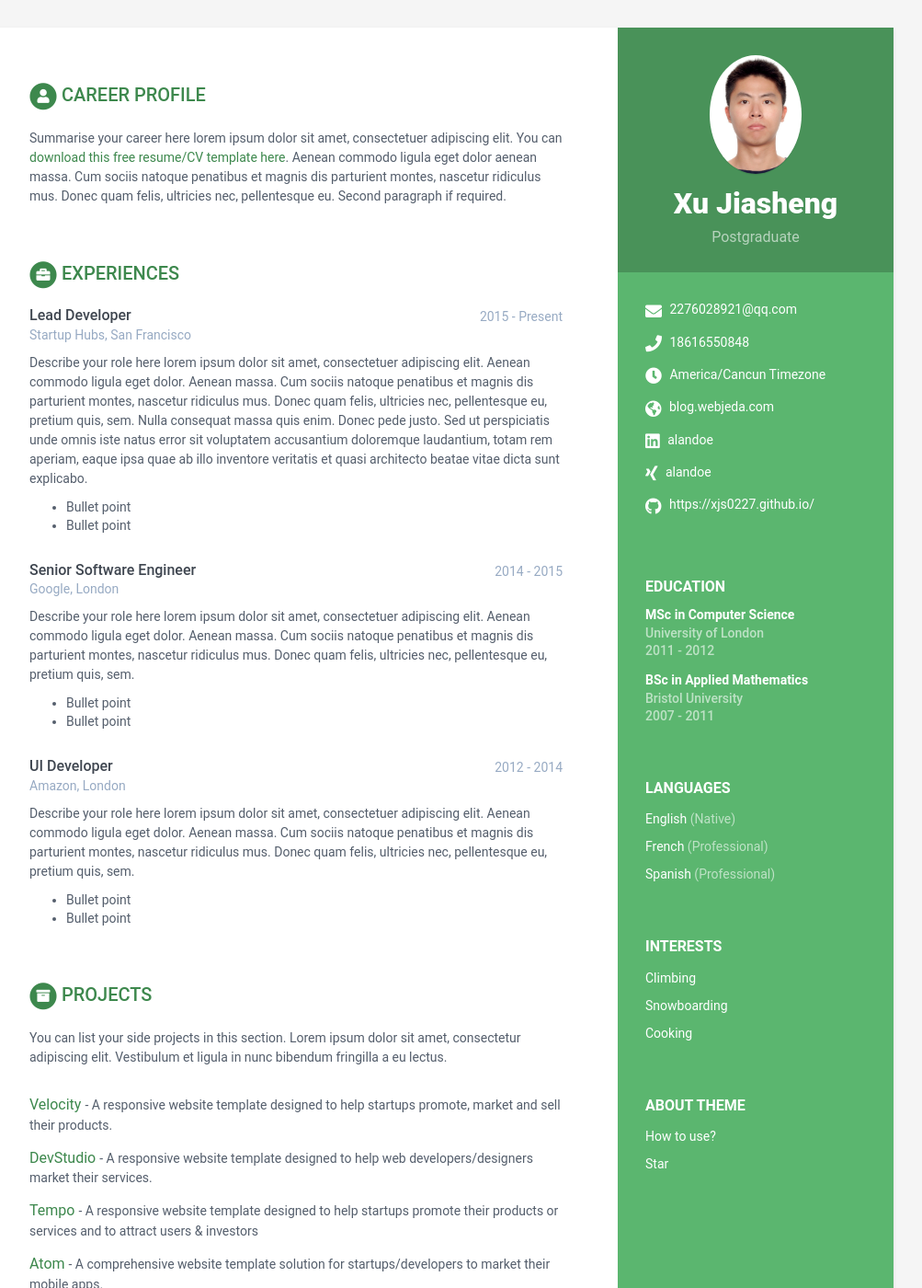
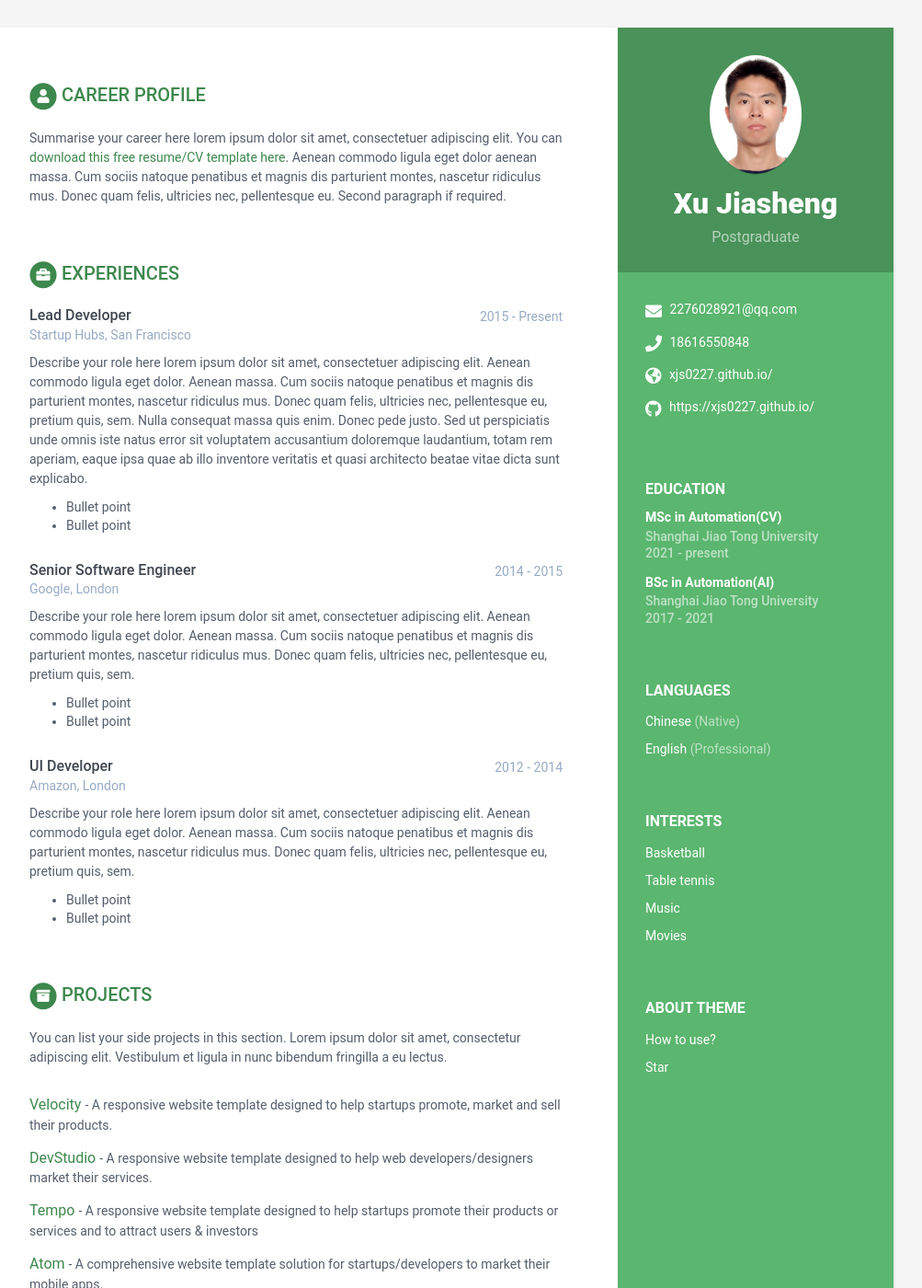
Before and after one commit to longyingsuifeng0227/xjs0227.github.io, a Jekyll site: the page built from index.html, in a window 1280 px wide and 1400 px high. Shown: the whole window at 92% size, without its empty margins (168-1171 px from the left). Built offline with Jekyll 4.4.1, drawn with Linux system fonts in a browser that asks for light colours.

Commit message:
Update data.yml

```diff
--- a/_data/data.yml
+++ b/_data/data.yml
@@ -14,43 +14,44 @@ sidebar:
     # Sidebar links
     email: 2276028921@qq.com
     phone: 18616550848
-    timezone: America/Cancun Timezone
+    # timezone: America/Cancun Timezone
     citizenship:
-    website: blog.webjeda.com #do not add http://
-    linkedin: alandoe
-    xing: alandoe
+    website: xjs0227.github.io/ #do not add http://
+    # linkedin: alandoe
+    # xing: alandoe
     github: https://xjs0227.github.io/
     # telegram: # add your nickname without '@' sign
-    gitlab:
-    bitbucket:
+    # gitlab:
+    # bitbucket:
     # twitter: '@webjeda'
     # stack-overflow: # Number/Username, e.g. 123456/alandoe
-    codewars:
+    # codewars:
     # goodreads: # Number-Username, e.g. 123456-alandoe
     # pdf: http://www.africau.edu/images/default/sample.pdf
 
     languages:
       title: Languages
       info:
-        - idiom: English
+        - idiom: Chinese
           level: Native
 
-        - idiom: French
+        - idiom: English
           level: Professional
 
-        - idiom: Spanish
-          level: Professional
 
     interests:
       title: Interests
       info:
-        - item: Climbing
+        - item: Basketball
           link:
 
-        - item: Snowboarding
+        - item: Table tennis
           link:
 
-        - item: Cooking
+        - item: Music
+          link:
+
+        - item: Movies
           link:
 
 career-profile:
@@ -65,9 +66,9 @@ career-profile:
 education:
     title: Education
     info:
-      - degree: MSc in Computer Science
-        university: University of London
-        time: 2011 - 2012
+      - degree: MSc in Automation(CV)
+        university: Shanghai Jiao Tong University
+        time: 2021 - present
         details: |
           Describe your study here lorem ipsum dolor sit amet, consectetuer
           adipiscing elit. Aenean commodo ligula eget dolor. Aenean massa. Cum
@@ -76,9 +77,9 @@ education:
           pretium quis, sem.
             - Bullet point
             - Bullet point
-      - degree: BSc in Applied Mathematics
-        university: Bristol University
-        time: 2007 - 2011
+      - degree: BSc in Automation(AI)
+        university: Shanghai Jiao Tong University
+        time: 2017 - 2021
         details: |
           Describe your study here lorem ipsum dolor sit amet, consectetuer
           adipiscing elit. Aenean commodo ligula eget dolor. Aenean massa. Cum
```
